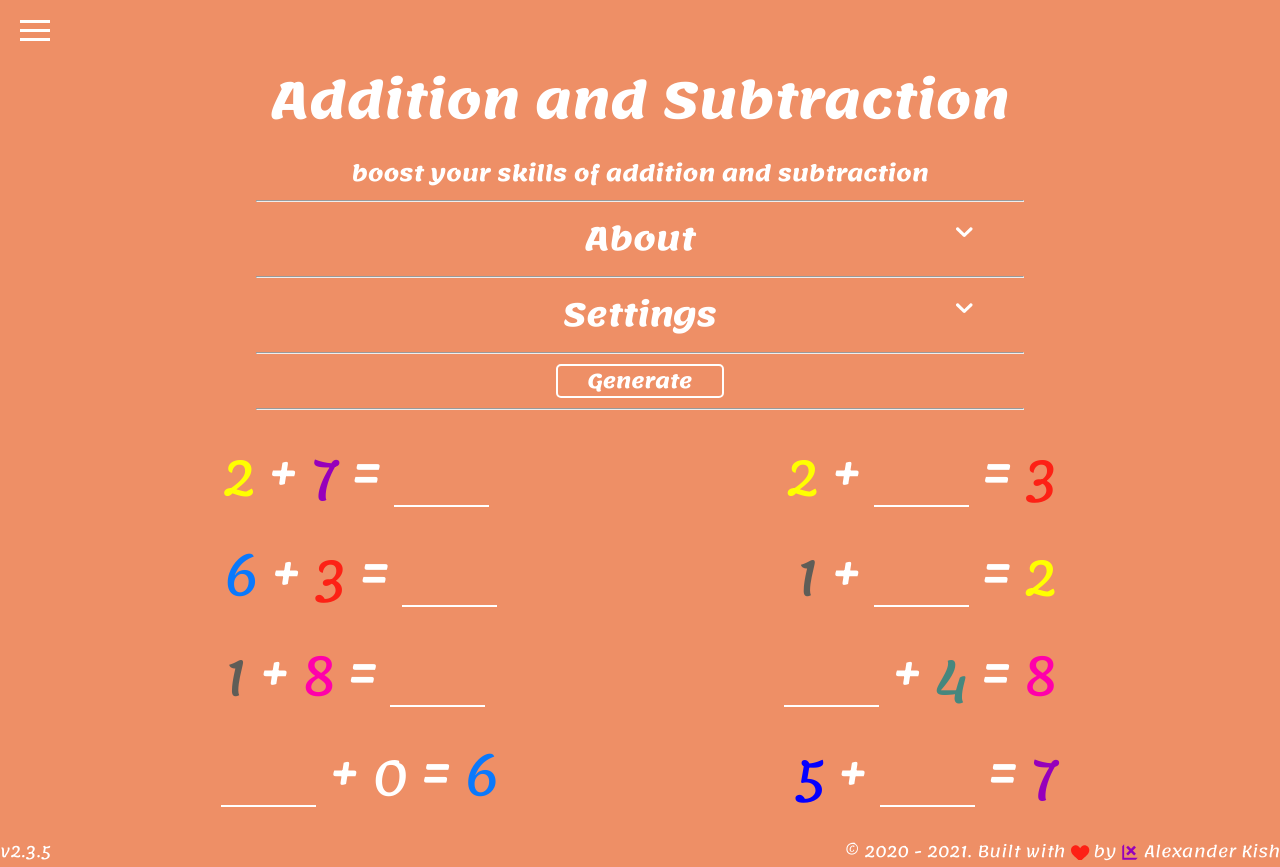
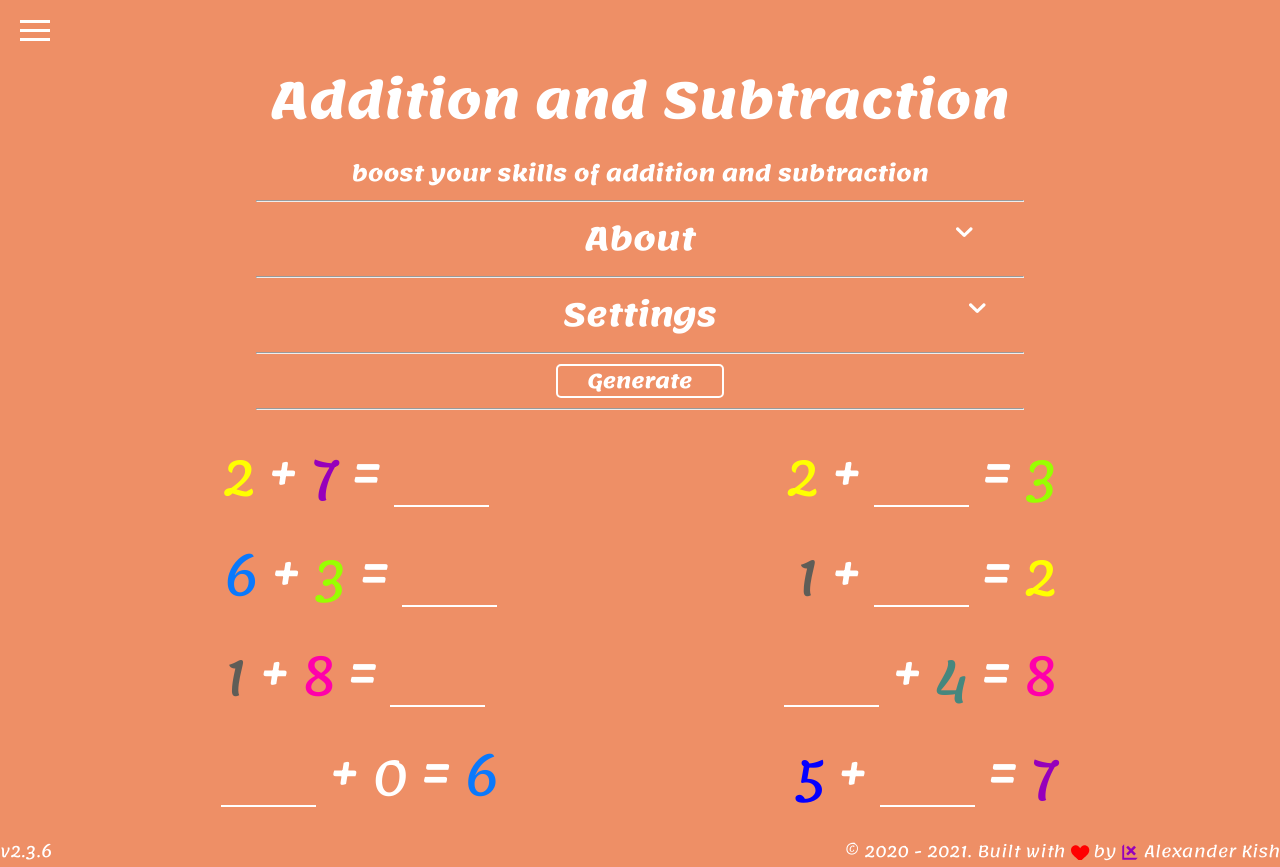
Before and after one commit to lx-kish/rithmetica, a React (Create React App) app: page / in a window 1280 px wide. Built offline with nearby package versions, Linux system fonts and the light colour scheme.

Commit message:
refactor(forms): change class .three color, minor changes

```diff
--- a/src/components/footer/footer.component.tsx
+++ b/src/components/footer/footer.component.tsx
@@ -6,11 +6,11 @@ import IconLxKish from '../icons-svg/icon-lx-kish.component';
 const Footer: React.FC = () => {
 	return (
 		<footer className="footer">
-			<p className="footer__version">v2.3.5</p>
+			<p className="footer__version">v2.3.6</p>
 			<p className="footer__credentials">
 				&#169; 2020 - 2021. Built with
 				<span className="footer__icon-box">
-					<IconHeart className="footer__icon three" />
+					<IconHeart className="footer__icon red" />
 				</span>
 				by
 				<a
--- a/src/styles/_settings.scss
+++ b/src/styles/_settings.scss
@@ -1,6 +1,6 @@
 .settings {
 
-  max-width: 75vw;
+  max-width: 77vw;
   // max-width: 78vw;
   margin: 0 auto;
 
--- a/src/styles/_variables.scss
+++ b/src/styles/_variables.scss
@@ -11,7 +11,10 @@ $color-two: #ffe600;
 $color-two: #ffff00;
 
 //RED
-$color-three: #fd2115;
+$color-three: #99ff00;
+// $color-three: #00eeff;
+// $color-three: #00ffb3bb;
+// $color-three: #fd2115;
 
 //GREEN-BLUE
 $color-four: #46877e;
```
